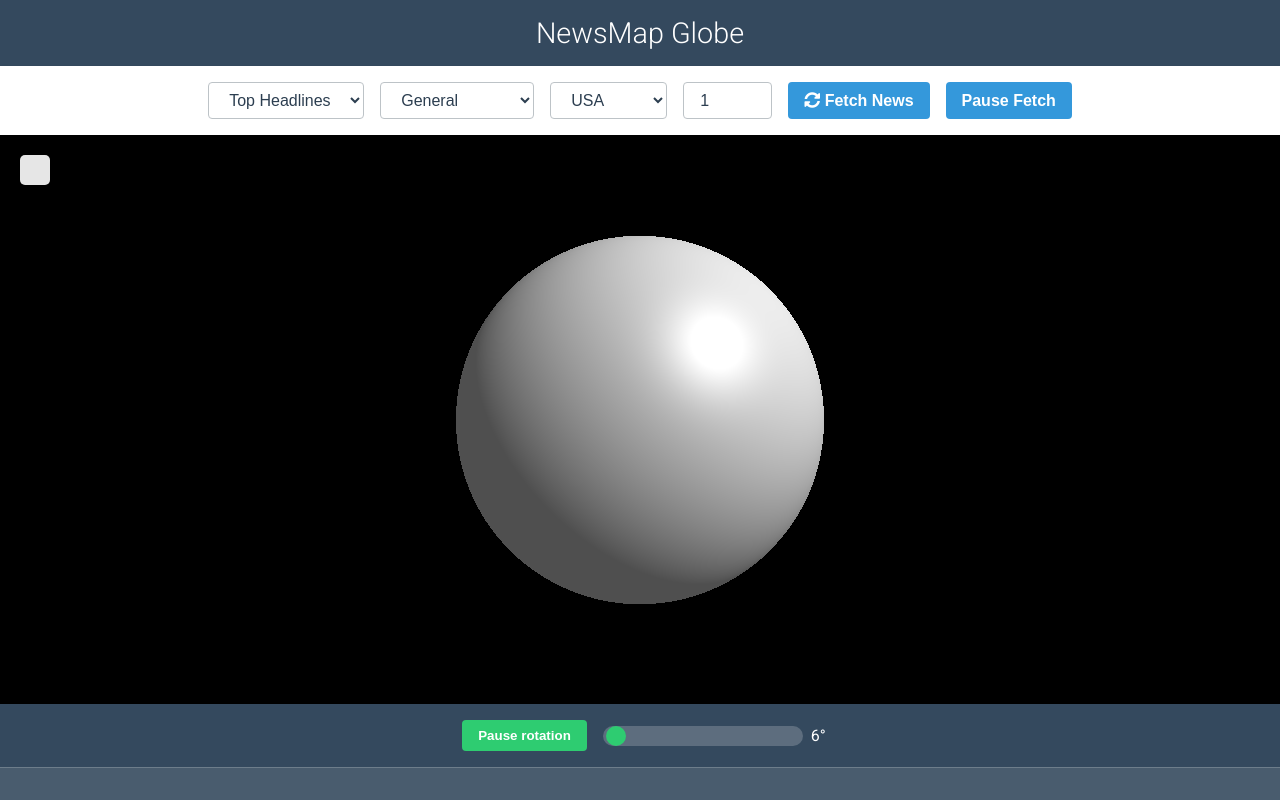
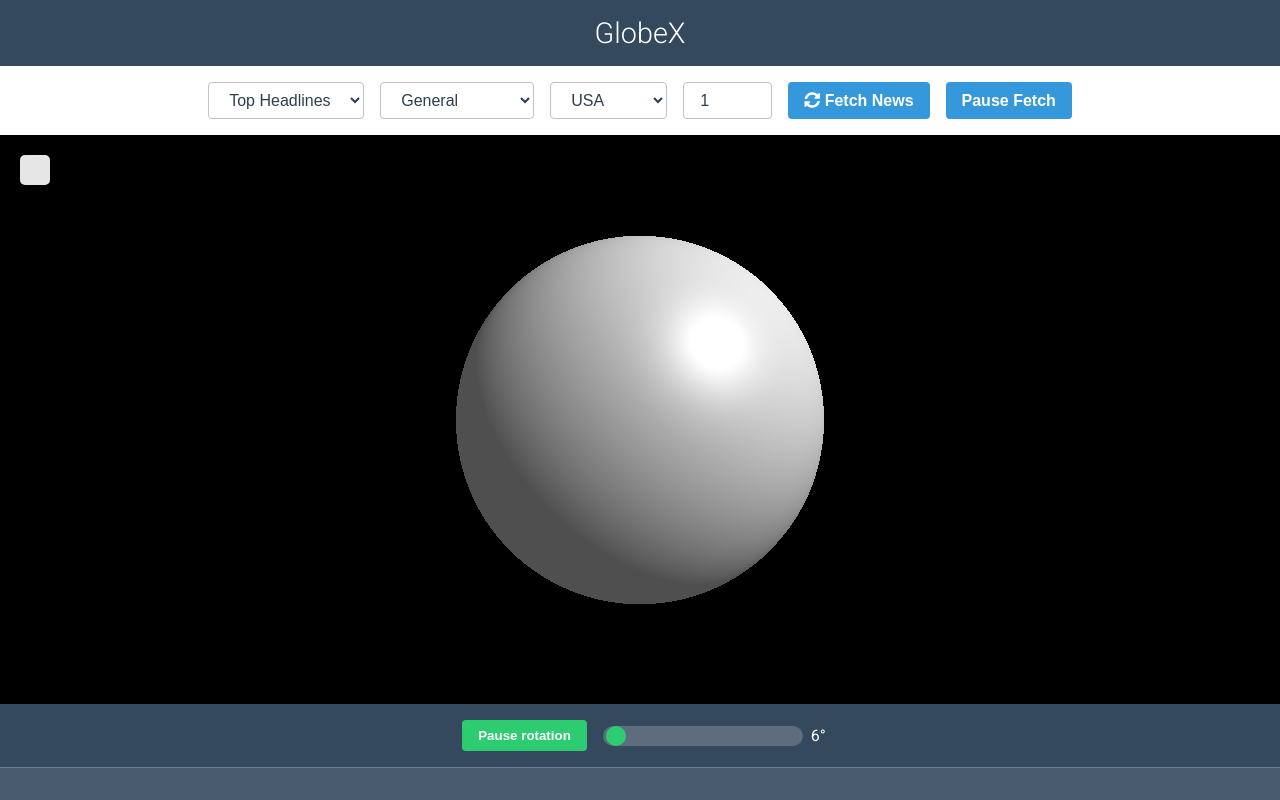
Before and after one commit to 26nidhi/GlobeX-computer-graphics, a website: page index.html in a window 1280 px wide. Drawn offline with nearby package versions, Linux system fonts and the light colour scheme; animation ran at ten frames a second.

Commit message:
updated index.html

```diff
--- a/index.html
+++ b/index.html
@@ -17,7 +17,7 @@
   <body>
     <div id="app">
       <header>
-        <h1>NewsMap Globe</h1>
+        <h1>GlobeX</h1>
       </header>
       <div id="controls">
         <select id="newsSource">
```
